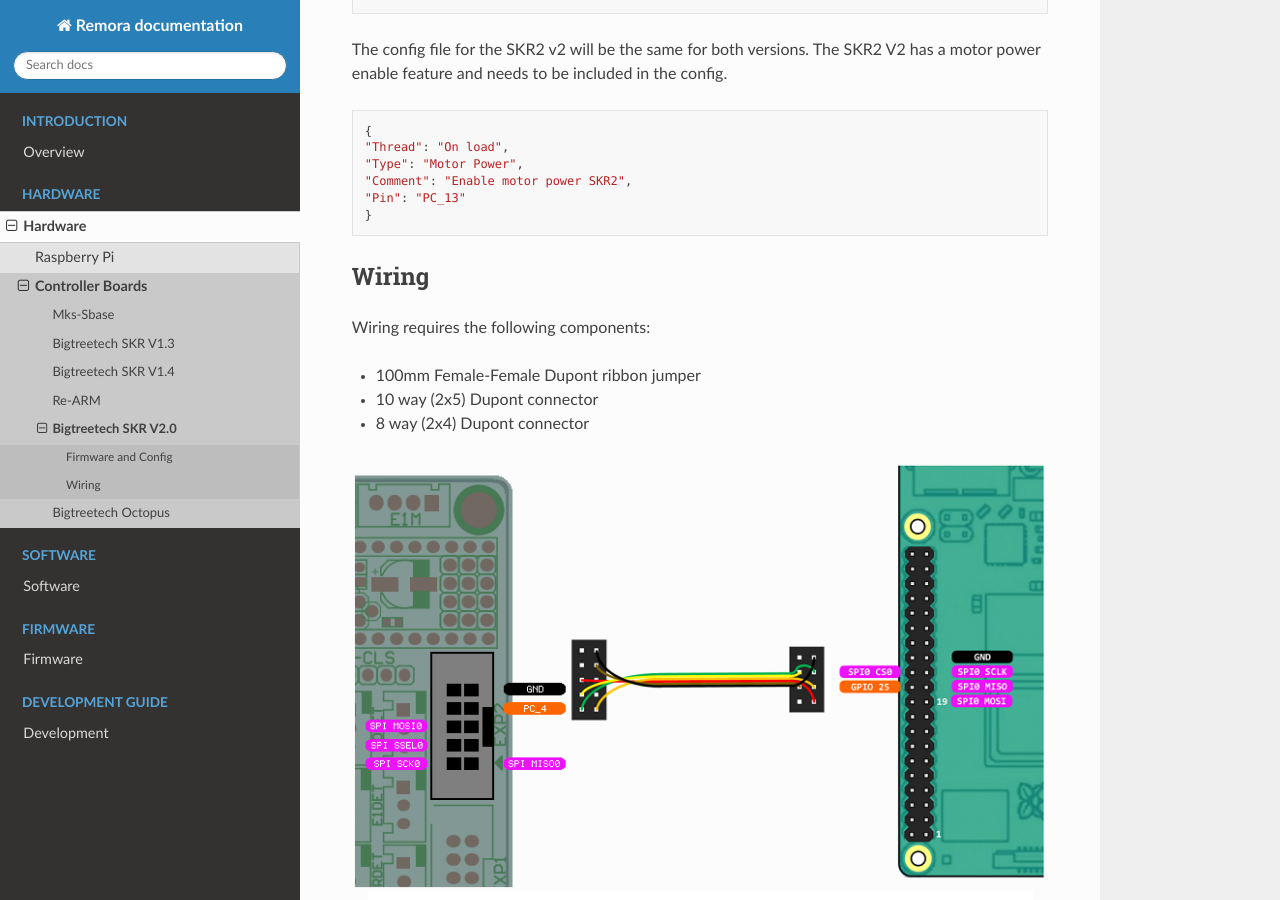
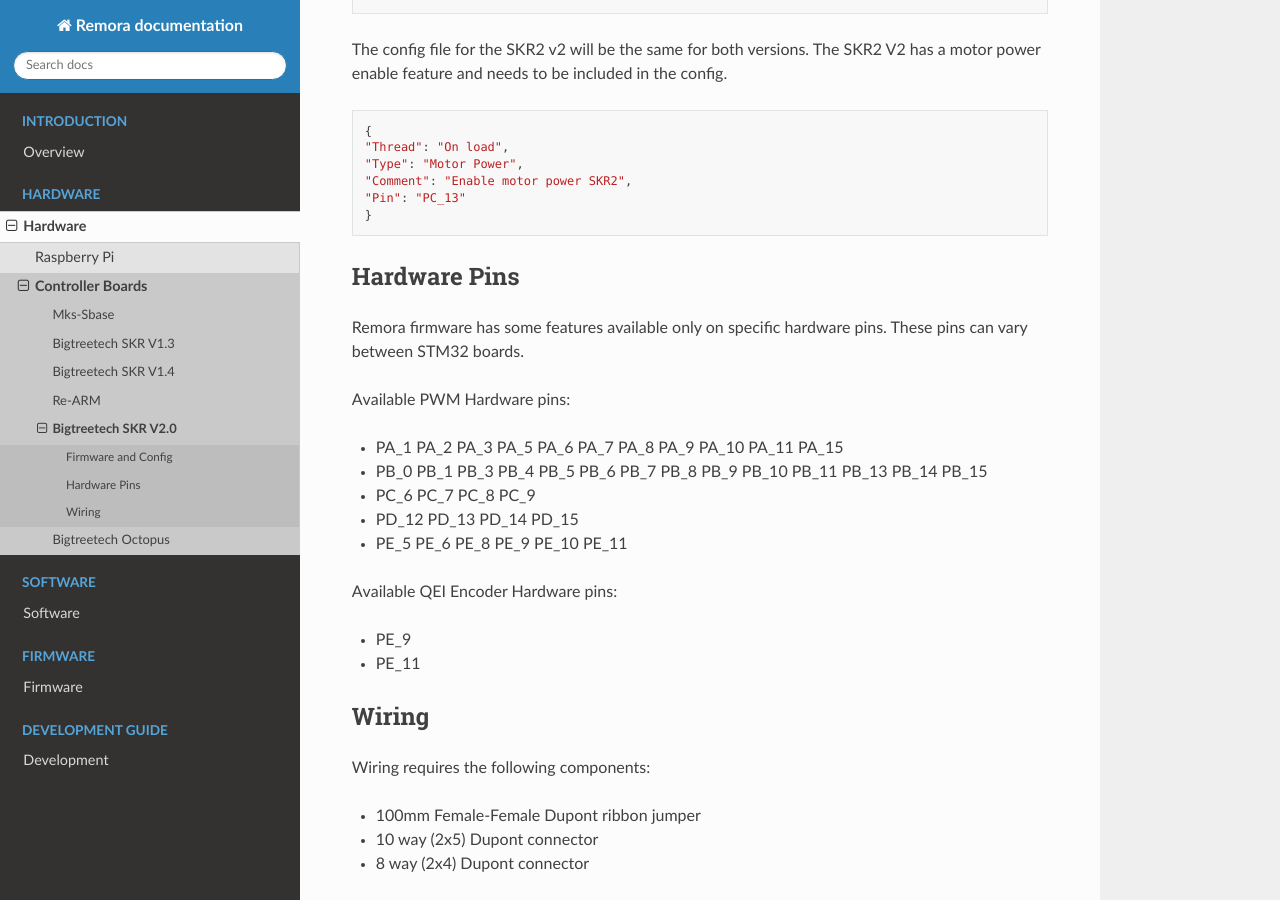
Before and after one commit to scottalford75/Remora-docs, a Sphinx documentation site: the page built from docs/source/hardware/skrv2.rst, in a window 1280 px wide and 900 px high, scrolled down 581 px. Built offline with Sphinx 7.4.7 and the Read the Docs theme 2.0.0, drawn with Linux system fonts in a browser that asks for light colours; pages that are not in the unit, such as notebooks, are missing from menus.

Commit message:
Update skrv2.rst

```diff
--- a/docs/source/hardware/skrv2.rst
+++ b/docs/source/hardware/skrv2.rst
@@ -33,6 +33,25 @@
 	}
 
 
+
+Hardware Pins
+-------------
+Remora firmware has some features available only on specific hardware pins. These pins can vary between STM32 boards.
+
+Available PWM Hardware pins:
+
+-  PA_1 PA_2 PA_3 PA_5 PA_6 PA_7 PA_8  PA_9 PA_10 PA_11 PA_15
+- PB_0 PB_1 PB_3 PB_4 PB_5 PB_6 PB_7 PB_8 PB_9 PB_10 PB_11 PB_13 PB_14 PB_15
+- PC_6 PC_7 PC_8 PC_9
+- PD_12 PD_13 PD_14 PD_15
+- PE_5 PE_6 PE_8 PE_9 PE_10 PE_11
+
+Available QEI Encoder Hardware pins:
+
+- PE_9
+- PE_11
+
+
 Wiring
 ------
 
```
